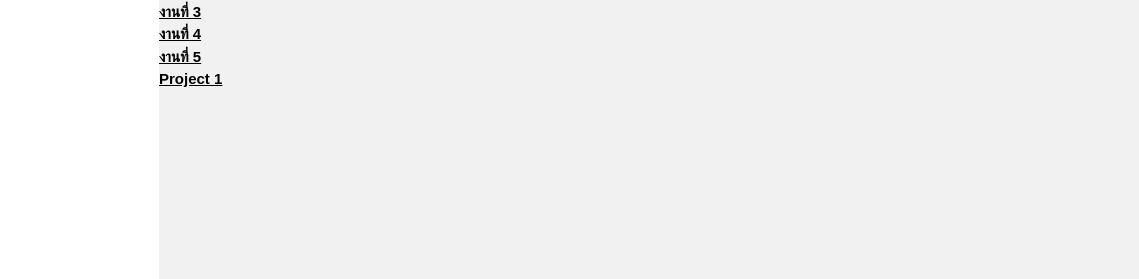
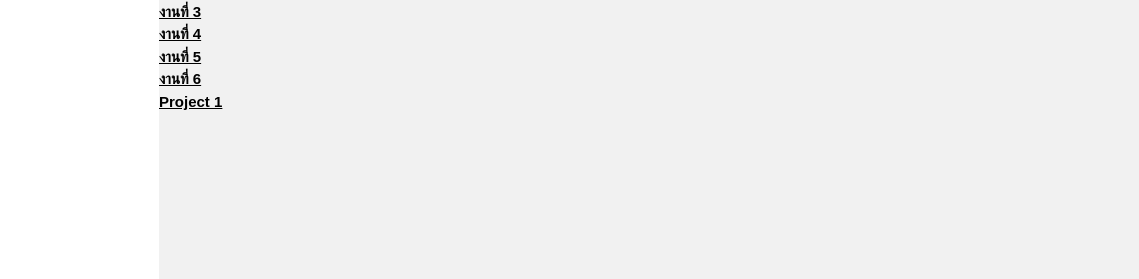
Before and after one commit to ThammaD4r6/web2566, a plain HTML site: page index.html in a window 1280 px wide. Shown: the part 272-551 px from the top of the page, 141-1280 px from the left. Drawn offline with nearby package versions, Linux system fonts and the light colour scheme.

Commit message:
Update index.html

```diff
--- a/index.html
+++ b/index.html
@@ -96,6 +96,7 @@
         <a href="Work3.html">งานที่ 3</a><br>
         <a href="Work4.html">งานที่ 4</a><br>
         <a href="Work5.html">งานที่ 5</a><br>
+        <a href="work6_vue.html">งานที่ 6</a><br>
         <a href="ProjectColorfulLaMang.html">Project 1</a>
 
 
```
